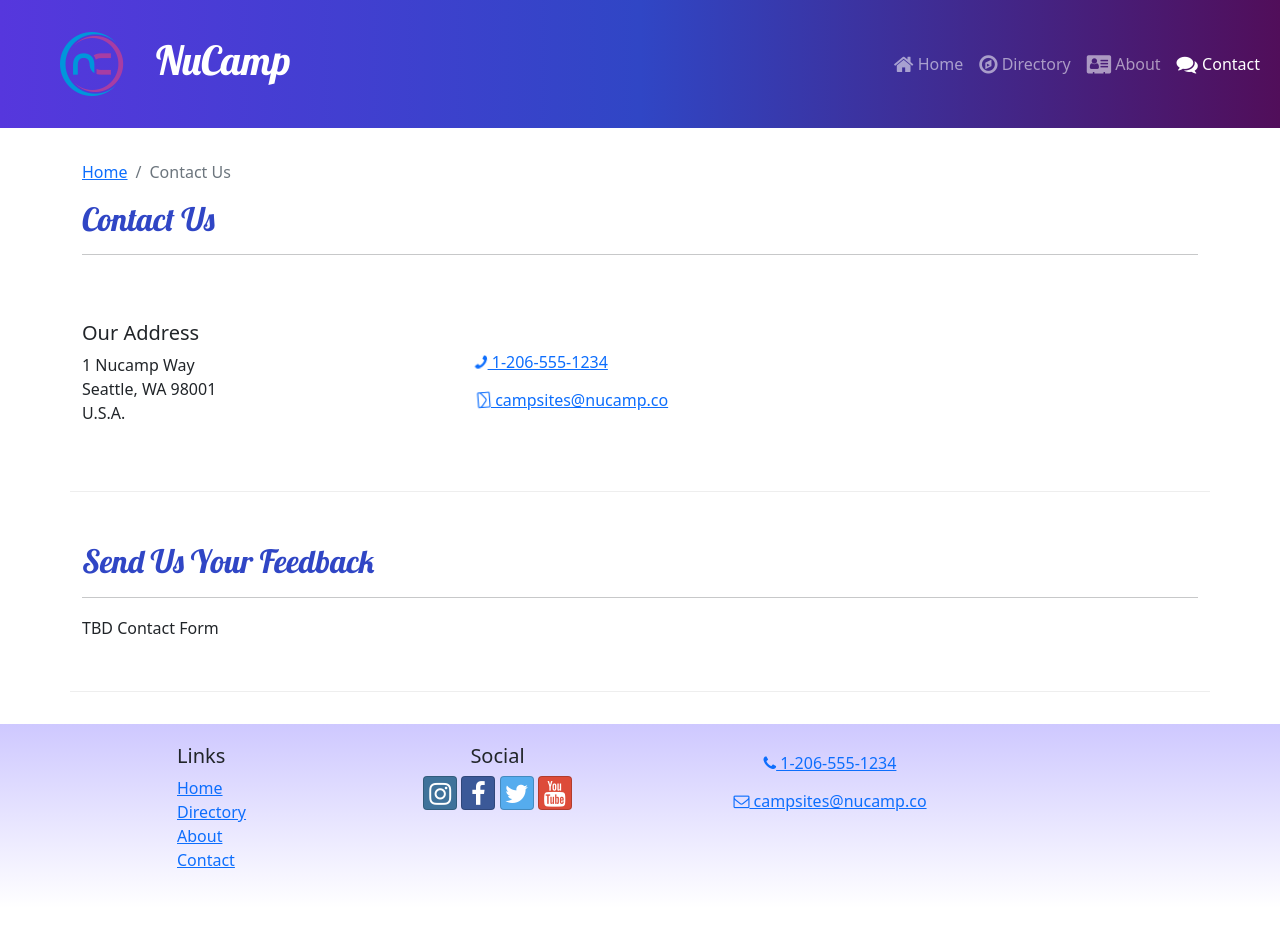
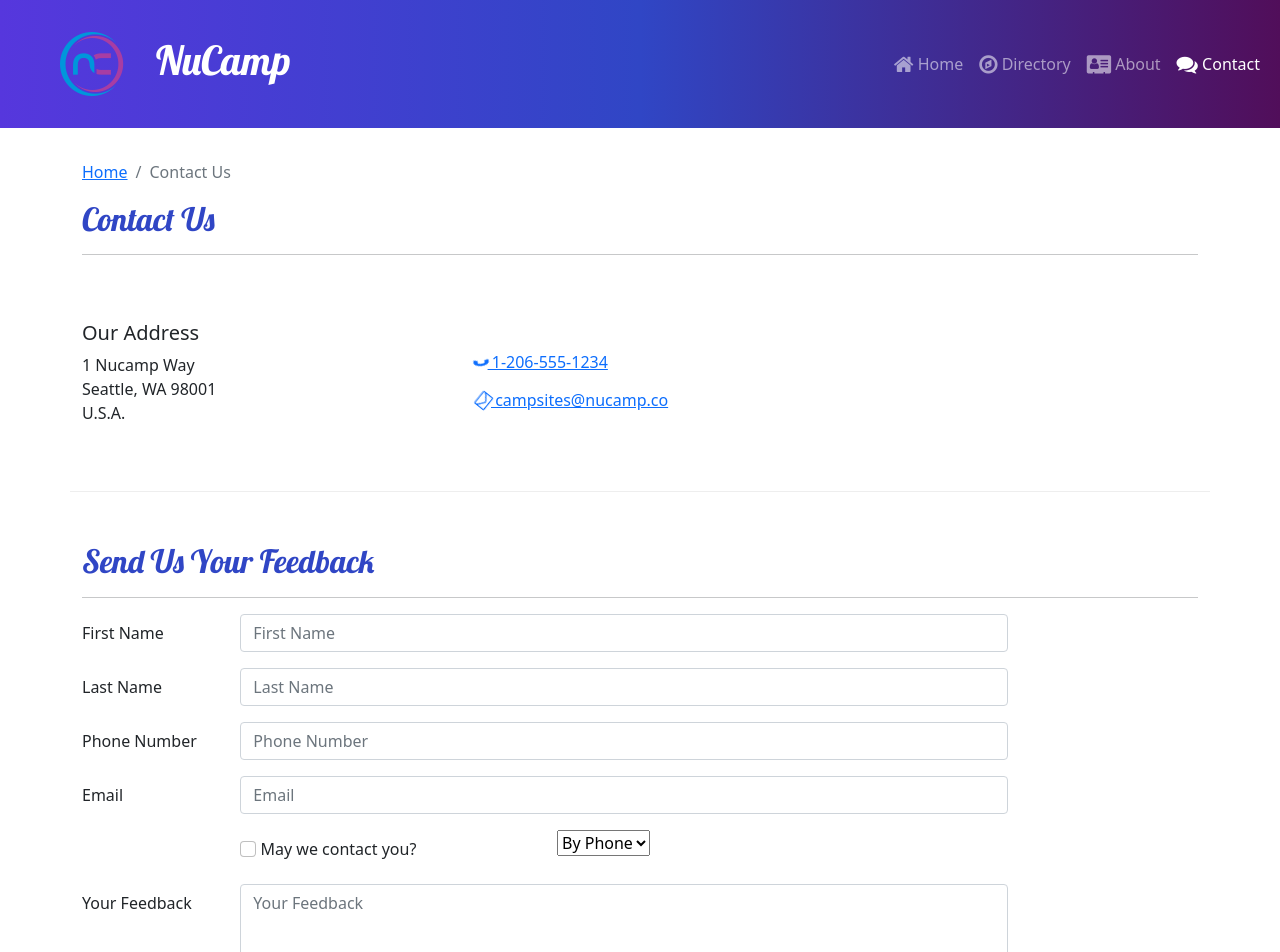
Before and after one commit to david-colon/nucampsite, a React (Create React App) app: page /contact in a window 1280 px wide. Shown: the top 952 px of the page. Before the commit the page ends 908 px from the top, so only its background shows below. Built offline with nearby package versions, Linux system fonts and the light colour scheme.

Commit message:
ContactForm Parts 1 and 2

```diff
--- /dev/null
+++ b/src/components/ContactForm.js
@@ -0,0 +1,88 @@
+import { Button, Label, Col, FormGroup } from 'reactstrap';
+import { Formik, Field, Form } from 'formik';
+
+const ContactForm = () => {
+    return (
+        <Formik
+            initialValues={{
+                firstName: '',
+                lastName: '',
+                phoneNum: '',
+                email: '',
+                agree: false,
+                contactType: 'By Phone',
+                feedback: ''
+            }}
+        >
+            <Form>
+
+                <FormGroup row>
+                    <Label htmlFor='firstName' md='2'>
+                        First Name
+                    </Label>
+                    <Col md='10'>
+                        <Field className='form-control' name='firstName' placeholder='First Name' />
+                    </Col>
+                </FormGroup>
+
+                <FormGroup row>
+                    <Label htmlFor='lastName' md='2'>
+                        Last Name
+                    </Label>
+                    <Col md='10'>
+                        <Field className='form-control' name='lastName' placeholder='Last Name' />
+                    </Col>
+                </FormGroup>
+
+                <FormGroup row>
+                    <Label htmlFor='phoneNum' md='2'>
+                        Phone Number
+                    </Label>
+                    <Col md='10'>
+                        <Field className='form-control' name='phoneNum' placeholder='Phone Number' />
+                    </Col>
+                </FormGroup>
+
+                <FormGroup row>
+                    <Label htmlFor='email' md='2'>
+                        Email
+                    </Label>
+                    <Col md='10'>
+                        <Field className='form-control' name='email' placeholder='Email' />
+                    </Col>
+                </FormGroup>
+
+                <FormGroup row>
+                    <Label check md={{ size: 4, offset: 2 }}>
+                        <Field
+                            name='agree'
+                            type='checkbox'
+                            className='form-check-input'
+                        />{' '}
+                        May we contact you?
+                    </Label>
+                    <Col md='4'>
+                        <Field name='contactType' as='select'>
+                            <option>By Phone</option>
+                            <option>By Email</option>
+                        </Field>
+                    </Col>
+                </FormGroup>
+
+                <FormGroup row>
+                    <Label htmlFor='feedback' md='2'>
+                        Your Feedback
+                    </Label>
+                    <Col md='10'>
+                        <Field className='form-control' name='feedback' as='textarea' rows='12' placeholder='Your Feedback' />
+                    </Col>
+                </FormGroup>
+
+                <FormGroup row>
+                </FormGroup>
+            </Form>
+        </Formik>
+    )
+}
+
+export default ContactForm;
--- a/src/pages/ContactPage.js
+++ b/src/pages/ContactPage.js
@@ -1,3 +1,4 @@
+import ContactForm from '../components/ContactForm';
 import { Container, Col, Row } from 'reactstrap';
 import SubHeader from '../components/SubHeader'
 
@@ -37,7 +38,9 @@
                     <h2>Send Us Your Feedback</h2>
                     <hr />
                 </Col>
-                <Col md='10'>TBD Contact Form</Col>
+                <Col md='10'>
+                    <ContactForm />
+                </Col>
             </Row>
         </Container>
 
```
